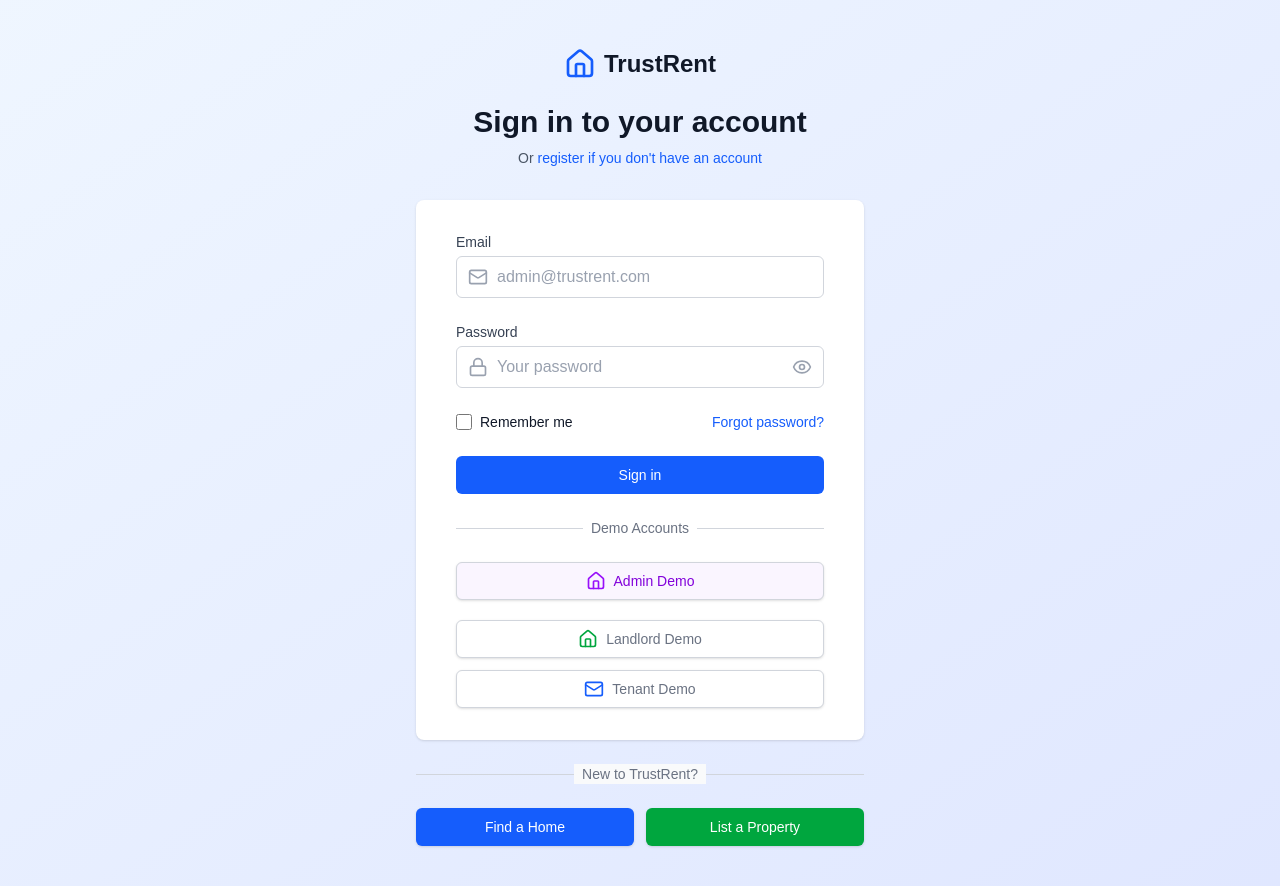
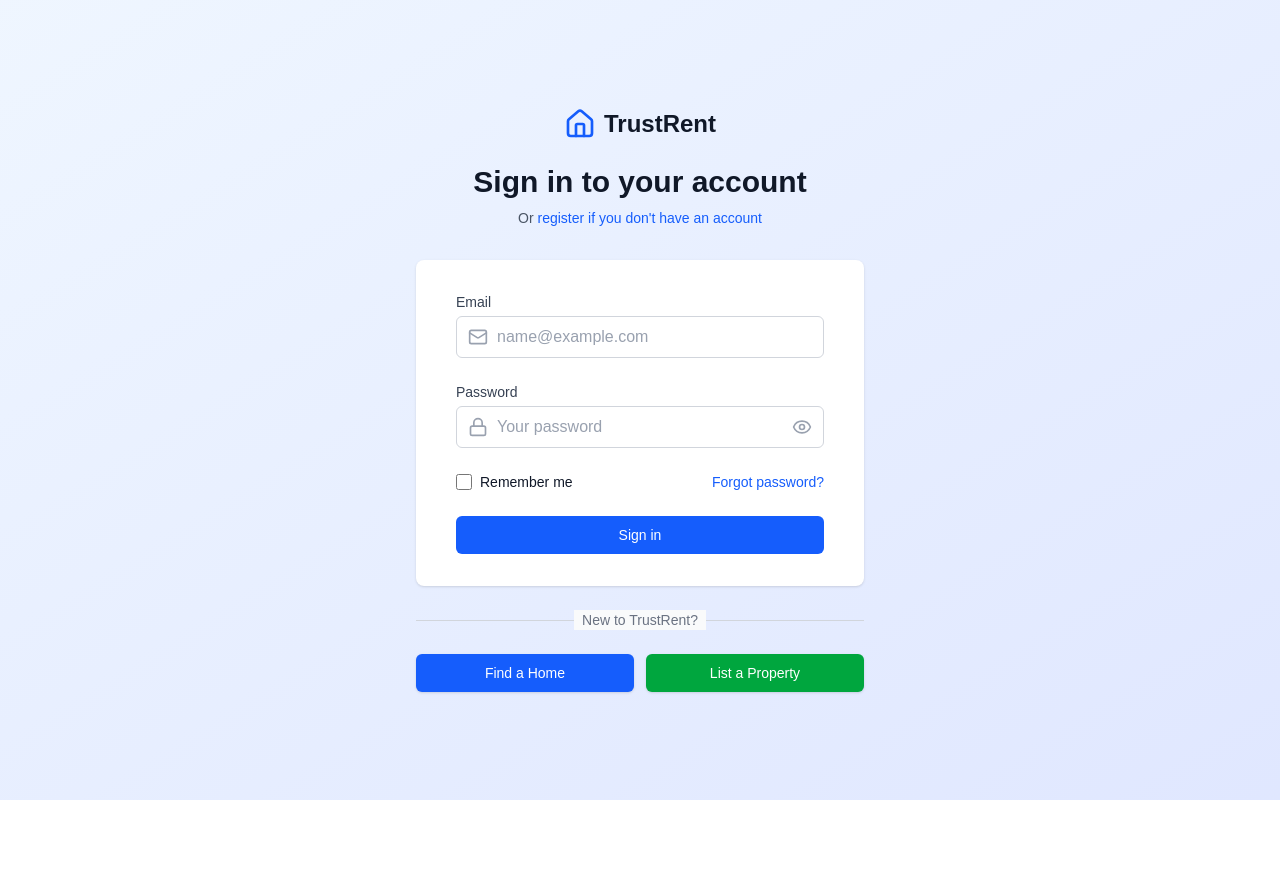
Before and after one commit to Anway-2003/trustrent-frontend, a Next.js app: page /login in a window 1280 px wide. Shown: the top 886 px of the page. After the commit the page ends 800 px from the top, so only its background shows below. Built offline with nearby package versions, Linux system fonts and the light colour scheme.

Commit message:
login Update

```diff
--- a/src/app/login/page.tsx
+++ b/src/app/login/page.tsx
@@ -138,7 +138,7 @@ export default function LoginPage() {
                   value={formData.email}
                   onChange={handleChange}
                   className="appearance-none block w-full pl-10 pr-3 py-2 border border-gray-300 rounded-md placeholder-gray-400 focus:outline-none focus:ring-blue-500 focus:border-blue-500"
-                  placeholder="admin@trustrent.com"
+                  placeholder="name@example.com"
                 />
               </div>
             </div>
@@ -217,45 +217,6 @@ export default function LoginPage() {
                 )}
               </button>
             </div>
-
-            {/* Demo Accounts */}
-            <div className="mt-6">
-              <div className="relative">
-                <div className="absolute inset-0 flex items-center">
-                  <div className="w-full border-t border-gray-300" />
-                </div>
-                <div className="relative flex justify-center text-sm">
-                  <span className="px-2 bg-white text-gray-500">Demo Accounts</span>
-                </div>
-              </div>
-
-              <div className="mt-6 grid grid-cols-1 gap-3">
-                <button
-                  type="button"
-                  onClick={() => setFormData({ email: 'admin@trustrent.com', password: 'admin123' })}
-                  className="w-full inline-flex justify-center py-2 px-4 border border-gray-300 rounded-md shadow-sm bg-purple-50 text-sm font-medium text-purple-700 hover:bg-purple-100 mb-2"
-                >
-                  <Home className="h-5 w-5 text-purple-600 mr-2" />
-                  Admin Demo
-                </button>
-                <button
-                  type="button"
-                  onClick={() => setFormData({ email: 'landlord@example.com', password: 'password123' })}
-                  className="w-full inline-flex justify-center py-2 px-4 border border-gray-300 rounded-md shadow-sm bg-white text-sm font-medium text-gray-500 hover:bg-gray-50"
-                >
-                  <Home className="h-5 w-5 text-green-600 mr-2" />
-                  Landlord Demo
-                </button>
-                <button
-                  type="button"
-                  onClick={() => setFormData({ email: 'tenant@example.com', password: 'password123' })}
-                  className="w-full inline-flex justify-center py-2 px-4 border border-gray-300 rounded-md shadow-sm bg-white text-sm font-medium text-gray-500 hover:bg-gray-50"
-                >
-                  <Mail className="h-5 w-5 text-blue-600 mr-2" />
-                  Tenant Demo
-                </button>
-              </div>
-            </div>
           </form>
         </div>
 
```
Also changed, not shown: 1 other file (tests, documents, lock files or other folders).
